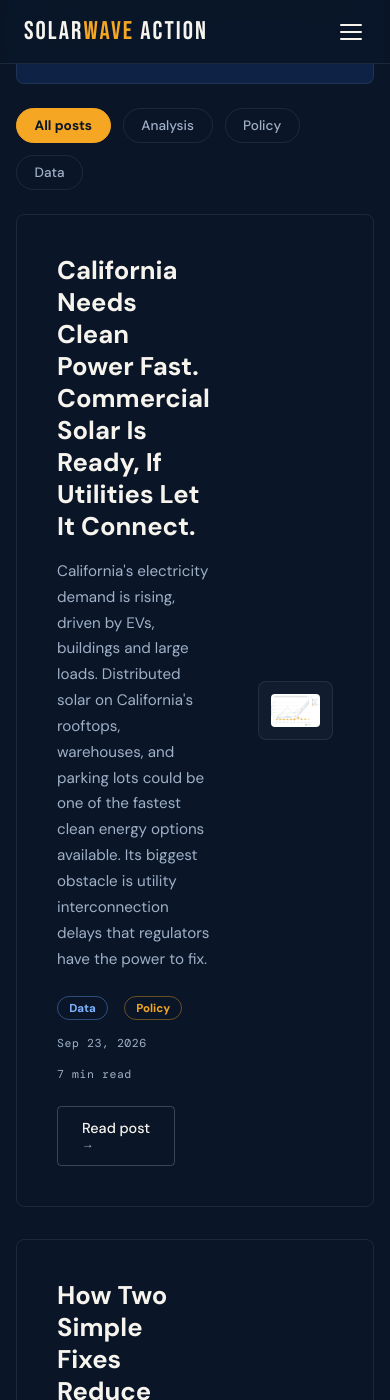
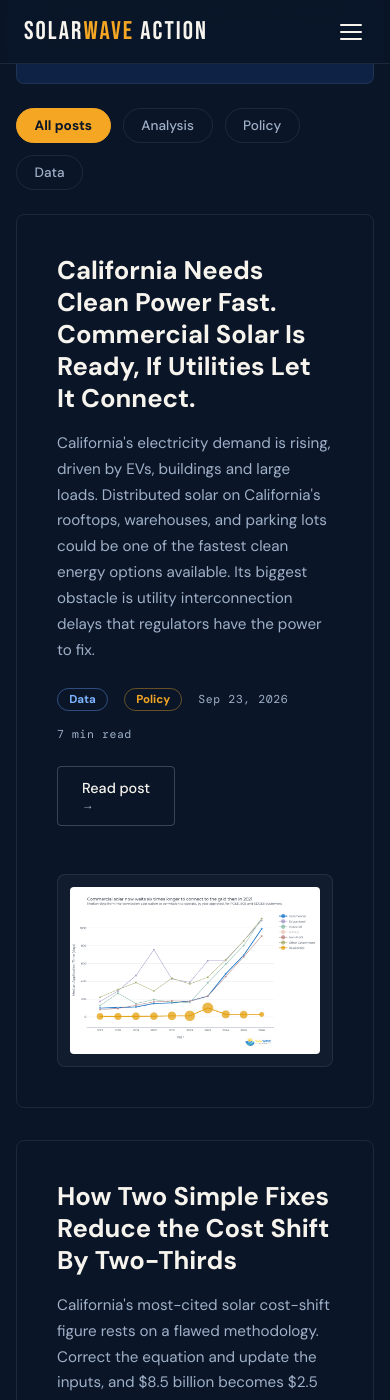
Before and after one commit to SolarWAVE-Action/solarwave-website, a Jekyll site: the page built from blog/blog.html, in a window 390 px wide and 1400 px high, scrolled down 252 px. Built offline with Jekyll 4.4.1, drawn with Linux system fonts in a browser that asks for light colours.

Commit message:
updated mobile setting

```diff
--- a/blog/blog.html
+++ b/blog/blog.html
@@ -143,7 +143,8 @@ permalink: /blog/
       .page-hero { margin: 4.5rem 1rem 0; padding: 2rem; }
       .filters { padding: 1.5rem 1rem 0; }
       .content { padding: 1.5rem 1rem 3rem; }
-      .featured-card { grid-template-columns: 1fr; }
+      .featured-card,
+      .featured-card.img-preview { grid-template-columns: 1fr; }
       .chart-placeholder { display: none; }
       .chart-placeholder.show-mobile { display: block; }
       .featured-card.img-preview .chart-placeholder { width: 100%; }
--- a/blog/solar_application_time/index.html
+++ b/blog/solar_application_time/index.html
@@ -205,6 +205,9 @@ permalink: /blog/solar_application_time/
       .post-header { margin: 1rem; padding: 2rem; }
       .post-body { grid-template-columns: 1fr; padding: 0 1rem 3rem; }
       .sidebar { order: -1; }
+    }
+    @media (max-width: 600px) {
+      #fig1-frame { height: 660px; }
     }
 </style>
 
```
